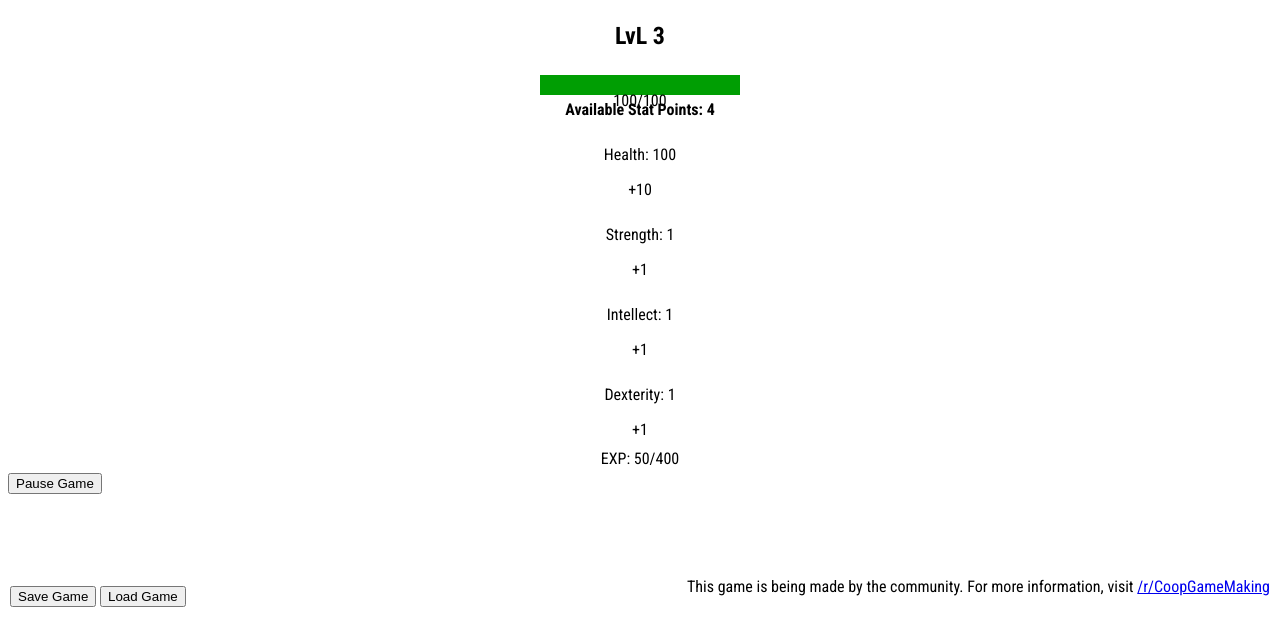
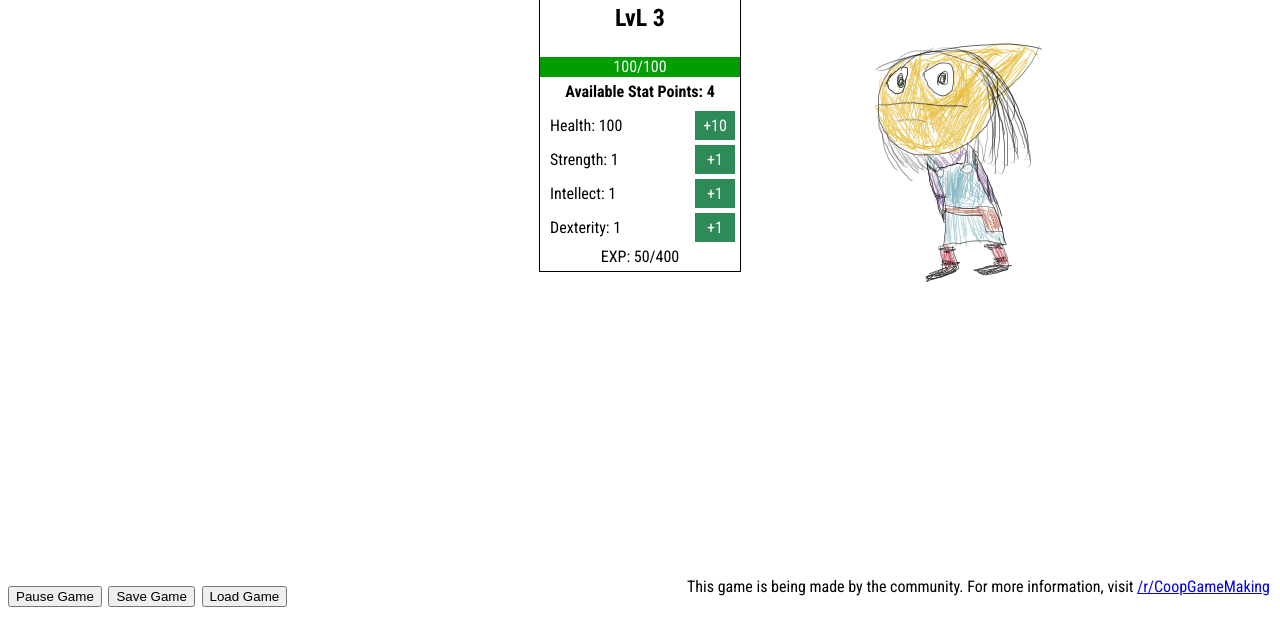
Before and after one commit to AnotherIndieDevStudio/Coopgamemaking-01, a website: page index.html in a window 1280 px wide. Shown: the part 183-800 px from the top of the page. Drawn offline with nearby package versions, Linux system fonts and the light colour scheme.

Commit message:
Full Commit
Updated for full commit

```diff
--- a/style/main.css
+++ b/style/main.css
@@ -1,17 +1,43 @@
 html{
 	font-family: 'Roboto Condensed', sans-serif;
+}
+
+/* Stats Container */
+
+#stats-container{
+    width:200px;
+    border:1px solid #000;
+    margin:auto;
+}
+
+#stats-container .float-left {
+    float:left;
+    margin:0;
+    padding:5px;
 }
 
 /* Some spacing */
 .stat{
 	padding: 5px;
+    clear:both;
 }
 
 /* Hiding add stat button */
-.add_stat{
-	display: none;
+.add-stat{
+	background:#CD5C5C;
+    width:30px;
 	padding: 5px;
 	cursor: pointer;
+    float:right;
+    margin:0;
+    color:#fff;
+    transition:background .5s;
+    -webkit-transition:background .5s;
+    -moz-transition:background .5s;
+}
+
+.add-stat.purchase {
+    background:#2E8B57;
 }
 
 /*Menu text no selectable*/
@@ -47,66 +73,93 @@ h1{
 	display: none;
 }
 
+#toggle-id{
+	margin-bottom: 10px;
+}
+
 /* Health Bar */
 #health-bar{
+    position:relative;
     background: hsla(0,92%,41%,1.00);
     height: 20px;
-	width: 200px;
+    width: 100%;
     z-index: 0;
-	float:inherit;
-	margin: 0 auto;
     padding: 0;
     text-align: center;
 }
 
 #health-text{
+    top:-16px;
+    color:#fff;
     z-index: 2;
     position: absolute;
     text-align: center;
-	width: 200px;
+    width: 100%;
     display: block;
 }
 
 #health-remaining{
-
+    position:absolute;
+    left:0;
     background: hsla(121,100%,31%,1.00);
     height: 20px;
-	width: 200px;
-	float: left;
+    width: 100%;
     display: block;
     z-index: 1;
 }
 
 /* Button */
-#save-button{
-	position: absolute;
+#footerContent {
+	position: fixed;
     bottom: 10px;
-	left: 10px;
+    width: 100%;
 }
 
-#load-button{
-	position: absolute;
-	bottom: 10px;
-	left: 100px;
+
+#buttons {
+    width: 100%;
 }
 
+.bottom_buttons {
+	float: left;
+	margin-right: 0.5em;
+}
+
+
 #load-box{
-	position: absolute;
-	left: 190px;
-	bottom: 10px;
 	display: none;
 }
 
-/* Information */
+
 #information{
+	position: fixed;
+	bottom: 5px;
+	right: 10px;
+}
+
+
+/* Character image */
+#character-image{
 	position: absolute;
-	right: 10px;
-	bottom: 5px;
+	right: 15%;
+	margin-top: 50px;
 }
+
 /* Bump up div when screen size forces overlap with save/load buttons */
 @media only screen and (max-width: 1100px){
+	#content-container{
+		padding-bottom: 75px;
+	}
+
 	#information{
 		bottom: 25px;
+
+	}
+
+	#character-image{
+		position:relative;
+		right: 0;
+		margin: 0;
 	}
 }
 
@@ -115,3 +168,13 @@ h1{
 	width: 728px;
 	margin: 0 auto;
 }
+
+/* +1(0) on stat upgrade */
+.plusone{
+    opacity:1;
+    color:#0DFF2B;
+    font-weight:700;
+    position:absolute;
+    display:none;
+    cursor:pointer;
+}
```
Also changed, not shown: README.md, images/c0ydqZL.png (added), 1 other file. Lines whose indentation alone changed are shown as unchanged.
